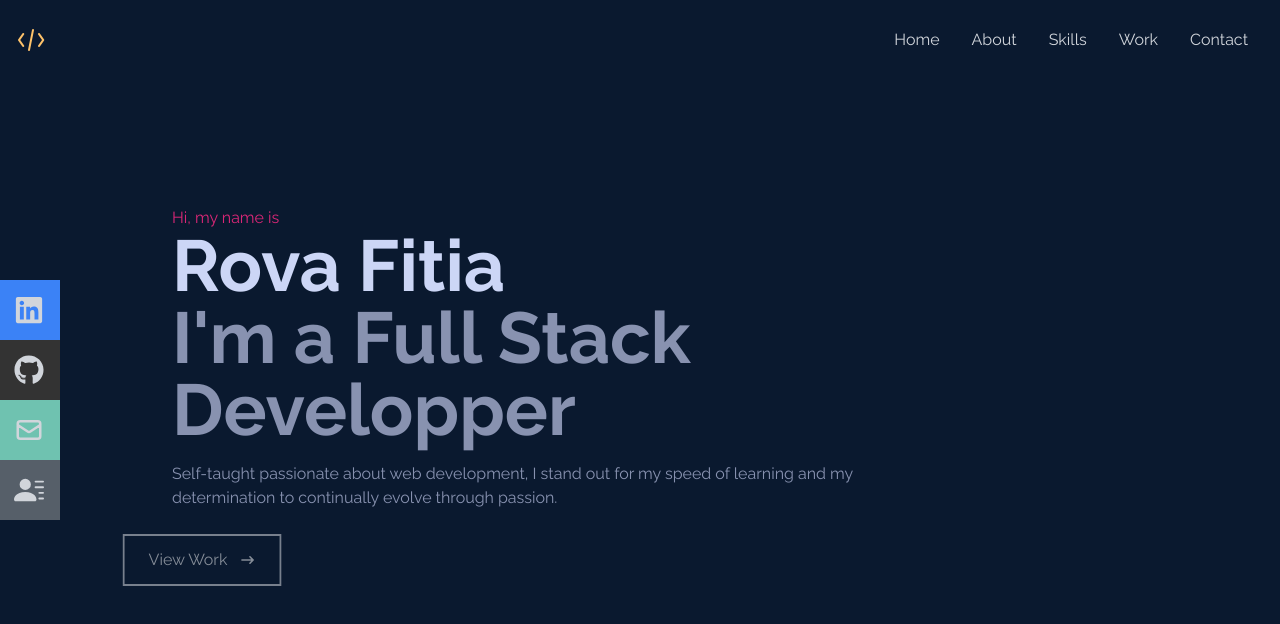
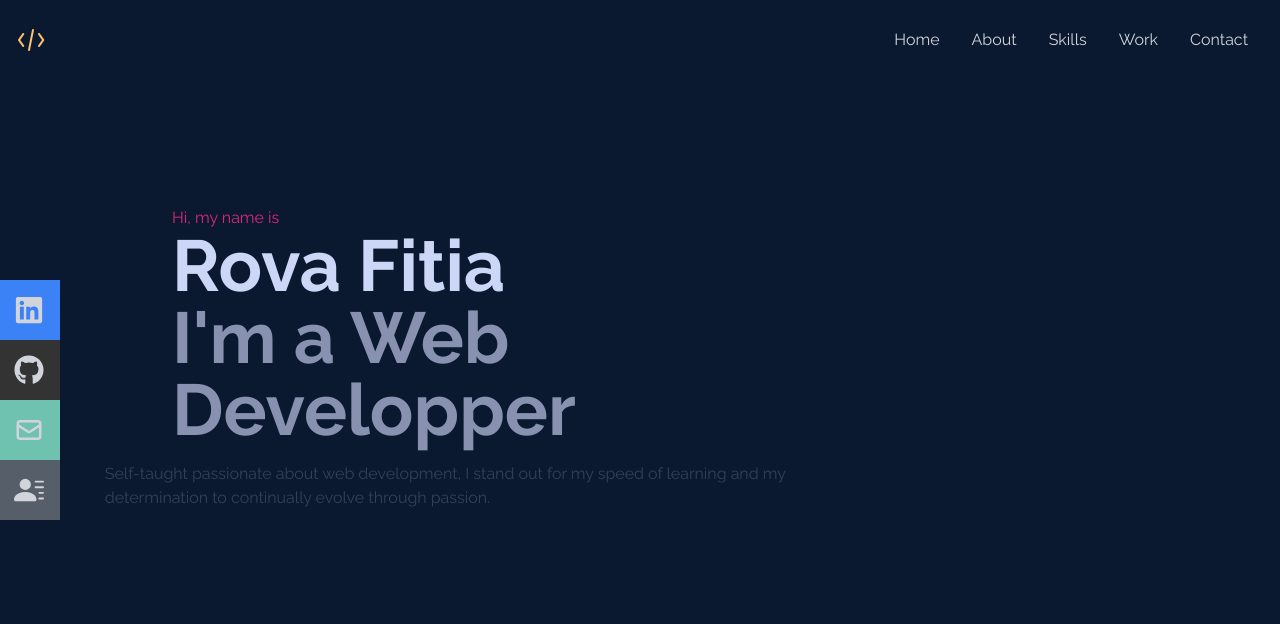
Before and after one commit to RovaFitia/portfolio-react-app, a React (Create React App) app: page / in a window 1280 px wide. Shown: the top 624 px of the page. Built offline with nearby package versions, Linux system fonts and the light colour scheme; the HTML template or start-up script is replaced by a standard one.

Commit message:
Feat: change Title in header and add new Work

```diff
--- a/src/App.js
+++ b/src/App.js
@@ -15,7 +15,7 @@ function App() {
 			<Skills />
 			<Work />
 			<Contact />
-      		<Footer />
+      <Footer />
 		</div>
   );
 }
--- a/src/components/pages/Home.jsx
+++ b/src/components/pages/Home.jsx
@@ -1,23 +1,37 @@
-import React from 'react'
-import {HiArrowNarrowRight} from 'react-icons/hi'
-import {motion} from 'framer-motion'
-import { Link } from 'react-scroll';
+import React from "react";
+import { HiArrowNarrowRight } from "react-icons/hi";
+import { motion } from "framer-motion";
+import { Link } from "react-scroll";
 
 const Home = () => {
-
   const elements = [
     { type: "paragraph", text: "Hi, my name is", className: "text-pink-600" },
-        { type: "title", text: "Rova Fitia", className: "text-4xl sm:text-7xl font-bold text-[#ccd6f6]" },
-        { type: "subtitle", text: "I'm a Full Stack Developper", className: "text-4xl sm:text-7xl font-bold text-[#8892b0]" },
-        { type: "paragraph", text: "Self-taught passionate about web development, I stand out for my speed of learning and my determination to continually evolve through passion.", className: "text-[#8892b0] py-4 max-w-[700px]" },
+    {
+      type: "title",
+      text: "Rova Fitia",
+      className: "text-4xl sm:text-7xl font-bold text-[#ccd6f6]",
+    },
+    {
+      type: "subtitle1",
+      text: "I'm a Web",
+      className: "text-4xl sm:text-7xl font-bold text-[#8892b0]",
+    },
+    {
+      type: "subtitle2",
+      text: "Developper",
+      className: "text-4xl sm:text-7xl font-bold text-[#8892b0]",
+    },
+    {
+      type: "paragraph",
+      text: "Self-taught passionate about web development, I stand out for my speed of learning and my determination to continually evolve through passion.",
+      className: "text-[#8892b0] py-4 max-w-[700px]",
+    },
   ];
 
-
   return (
-    <div name="home" className='w-full h-screen bg-[#0a192f]'>
-
+    <div name="home" className="w-full h-screen bg-[#0a192f]">
       {/* container */}
-        <div className='max-w-[1000px] mx-auto h-full px-8 flex flex-col justify-center'>
+      <div className="max-w-[1000px] mx-auto h-full px-8 flex flex-col justify-center">
         {elements.map((element, index) => (
           <motion.div
             key={index}
@@ -26,32 +40,31 @@ const Home = () => {
             transition={{ duration: 1.5, delay: index * 1.5 }}
             className={element.className}
           >
-                {element.type === 'title' && <h1>{element.text}</h1>}
-                {element.type === 'subtitle' && <h2>{element.text}</h2>}
-                {element.type === 'paragraph' && <p>{element.text}</p>}
+            {element.type === "title" && <h1>{element.text}</h1>}
+            {element.type === "subtitle1" && <h2>{element.text}</h2>}
+            {element.type === "subtitle2" && <h2>{element.text}</h2>}
+            {element.type === "paragraph" && <p>{element.text}</p>}
           </motion.div>
         ))}
 
         <div>
-                <Link to="about" smooth={true} duration={500} className='w-auto'>
+          <Link to="about" smooth={true} duration={500} className="w-auto">
             <motion.button
               initial={{ opacity: 0, x: -100 }}
               animate={{ opacity: 1, x: 0 }}
               transition={{ duration: 1.5, delay: elements.length * 1.45 }}
-                        className='text-white group border-2 py-3 px-6 my-2 flex items-center hover:bg-pink-600 hover:border-pink-600'
+              className="text-white group border-2 py-3 px-6 my-2 flex items-center hover:bg-pink-600 hover:border-pink-600"
             >
-
               View Work
-                            <span className='group-hover:rotate-90 duration-300'>
-                            <HiArrowNarrowRight className="ml-3"/>
+              <span className="group-hover:rotate-90 duration-300">
+                <HiArrowNarrowRight className="ml-3" />
               </span>
             </motion.button>
           </Link>
         </div>
       </div>
+    </div>
+  );
+};
 
-    </div>
-  )
-}
-
-export default Home
+export default Home;
--- a/src/components/pages/Work.jsx
+++ b/src/components/pages/Work.jsx
@@ -1,22 +1,48 @@
 /* eslint-disable react/jsx-no-comment-textnodes */
-import React from "react" ;
-import Image1 from "../../assets/work/Igoblog.png" ;
-import Image2 from "../../assets/work/Nir-info.png" ;
-import Image3 from "../../assets/work/Leslandines.png" ;
-import Image4 from "../../assets/work/myexpat.png" ;
-import Image5 from "../../assets/work/Investissement-locatif.png" ;
-import Image6 from "../../assets/work/nousgerons.png" ;
-import { motion, useAnimation } from 'framer-motion';
-import { useEffect, useRef } from 'react';
+import React from "react";
+import Image1 from "../../assets/work/Igoblog.png";
+import Image2 from "../../assets/work/Nir-info.png";
+import Image3 from "../../assets/work/Leslandines.png";
+import Image4 from "../../assets/work/myexpat.png";
+import Image5 from "../../assets/work/Investissement-locatif.png";
+import Image6 from "../../assets/work/nousgerons.png";
+import Image7 from "../../assets/work/beetravel.png";
+import { motion, useAnimation } from "framer-motion";
+import { useEffect, useRef } from "react";
 
 const datas = [
-    {image: Image1, title: 'Blog du site Igoblog', url: 'https://igoblog.fr'} ,
-    {image: Image2, title: 'Blog de l\'entreprise IT Nir\'info', url: 'https://nir-info.mg'} ,
-    {image: Image3, title: 'Blog de l\'entreprise Leslandines', url:'https://leslandines.com'} ,
-    {image: Image4, title: 'Blog de l\'entreprise My expat', url:'https://myexpat.fr'} ,
-    {image: Image5, title: 'Intégration du dashboard du site Investissement locatif', url:'https://investissement-locatif.com/'} ,
-    {image: Image6, title: 'Intégration du site Nousgerons', url:'https://nousgerons.com/'} ,
-] ;
+  { image: Image1, title: "Blog du site Igoblog", url: "https://igoblog.fr" },
+  {
+    image: Image2,
+    title: "Blog de l'entreprise IT Nir'info",
+    url: "https://nir-info.mg",
+  },
+  {
+    image: Image3,
+    title: "Blog de l'entreprise Leslandines",
+    url: "https://leslandines.com",
+  },
+  {
+    image: Image4,
+    title: "Blog de l'entreprise My expat",
+    url: "https://myexpat.fr",
+  },
+  {
+    image: Image5,
+    title: "Intégration du dashboard du site Investissement locatif",
+    url: "https://investissement-locatif.com/",
+  },
+  {
+    image: Image6,
+    title: "Intégration du site Nousgerons",
+    url: "https://nousgerons.com/",
+  },
+  {
+    image: Image7,
+    title: "Création du site Beetravel",
+    url: "https://github.com/RovaFitia/beetravel",
+  },
+];
 
 const variants = {
   hidden: { opacity: 0, y: 80 },
@@ -33,15 +59,15 @@ const Work = () => {
         const scrollPosition = window.scrollY + window.innerHeight;
 
         if (scrollPosition > elementTop) {
-                    controls.start('visible');
+          controls.start("visible");
         }
       });
     };
 
-        window.addEventListener('scroll', handleScroll);
+    window.addEventListener("scroll", handleScroll);
 
     return () => {
-            window.removeEventListener('scroll', handleScroll);
+      window.removeEventListener("scroll", handleScroll);
     };
   }, [controls]);
 
@@ -49,7 +75,9 @@ const Work = () => {
     <div name="work" className="w-full md:h-screen bg-[#0a192f] text-gray-300">
       <div className="max-w-[1000px] mx-auto p-4 flex flex-col justify-center w-full h-full">
         <div className="pb-2">
-          <p className="text-4xl font-bold border-b-4 border-pink-600 inline">Work</p>
+          <p className="text-4xl font-bold border-b-4 border-pink-600 inline">
+            Work
+          </p>
           <p className="py-6">// Check out some of my recent work</p>
         </div>
         {/* Container */}
@@ -60,32 +88,37 @@ const Work = () => {
             <motion.div
               key={index}
               ref={(ref) => (elementRefs.current[index] = ref)}
-                    style={{ backgroundImage: `url(${item.image})`, backgroundSize: 'cover', backgroundPosition: 'top center'}}
+              style={{
+                backgroundImage: `url(${item.image})`,
+                backgroundSize: "cover",
+                backgroundPosition: "top center",
+              }}
               className="shadow-lg shadow-[#040c16] group container rounded-md flex justify-center items-center mx-auto content-div"
-                    initial='hidden'
+              initial="hidden"
               animate={controls}
               variants={variants}
               transition={{ delay: index * 0.5 }}
             >
-
-                    <div className='flex flex-col items-center justify-center gap-1 opacity-0 group-hover:opacity-100'>
-                        <span className='text-[18px] text-wrap block w-[200px] font-bold text-white tracking-wider text-center'>
+              <div className="flex flex-col items-center justify-center gap-1 opacity-0 group-hover:opacity-100">
+                <span className="text-[18px] text-wrap block w-[200px] font-bold text-white tracking-wider text-center">
                   {item.title}
                 </span>
-                        <div className='text-center'>
+                <div className="text-center">
                   <a href={item.url} target="_bank">
-                                <button className='text-center rounded-lg px-3 py-3 m-2 bg-white text-gray-700 font-bold text-sm'>Demo</button>
+                    <button className="text-center rounded-lg px-3 py-3 m-2 bg-white text-gray-700 font-bold text-sm">
+                      Demo
+                    </button>
                   </a>
                   <a href="https://github.com/RovaFitia" target="_bank">
-                                <button className='text-center rounded-lg px-3 py-3 m-2 bg-white text-gray-700 font-bold text-sm'>Code</button>
+                    <button className="text-center rounded-lg px-3 py-3 m-2 bg-white text-gray-700 font-bold text-sm">
+                      Code
+                    </button>
                   </a>
                 </div>
               </div>
             </motion.div>
           ))}
-
         </div>
-
       </div>
     </div>
   );
```
Also changed, not shown: src/assets/work/beetravel.png (added). Lines whose indentation alone changed are shown as unchanged.
